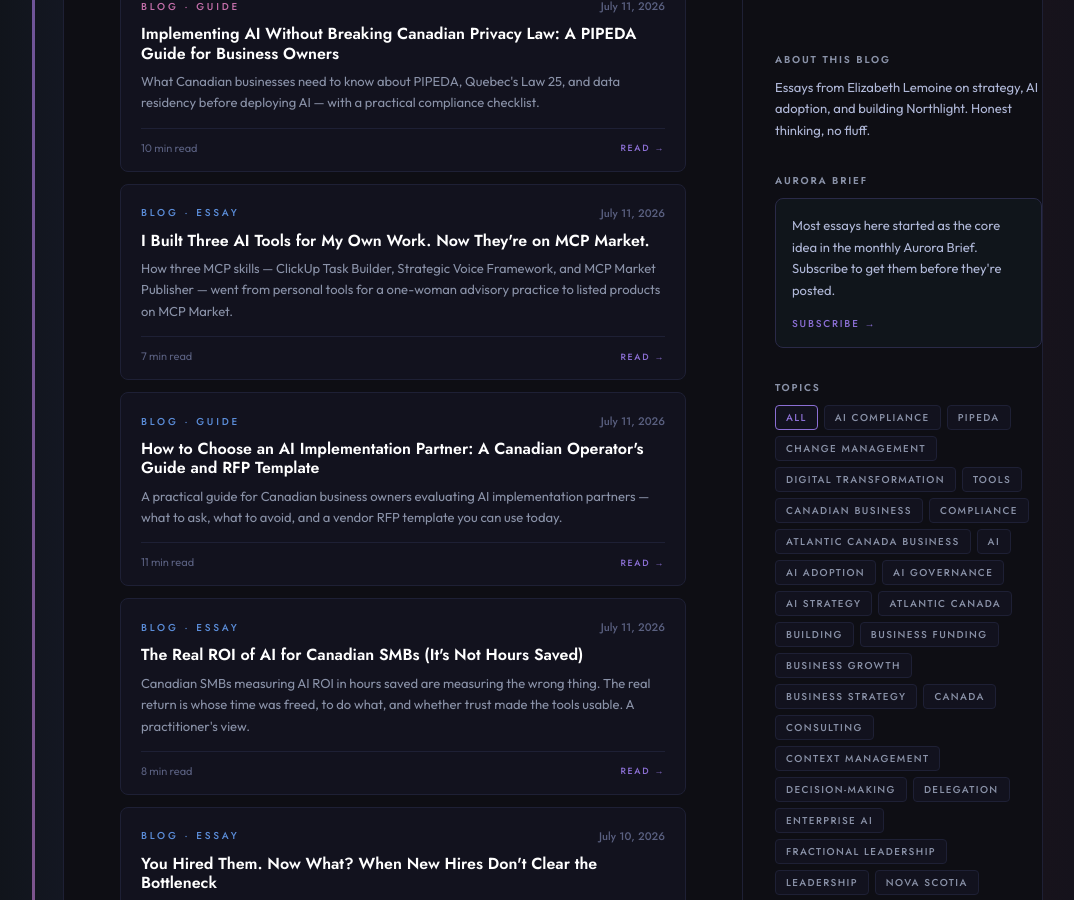
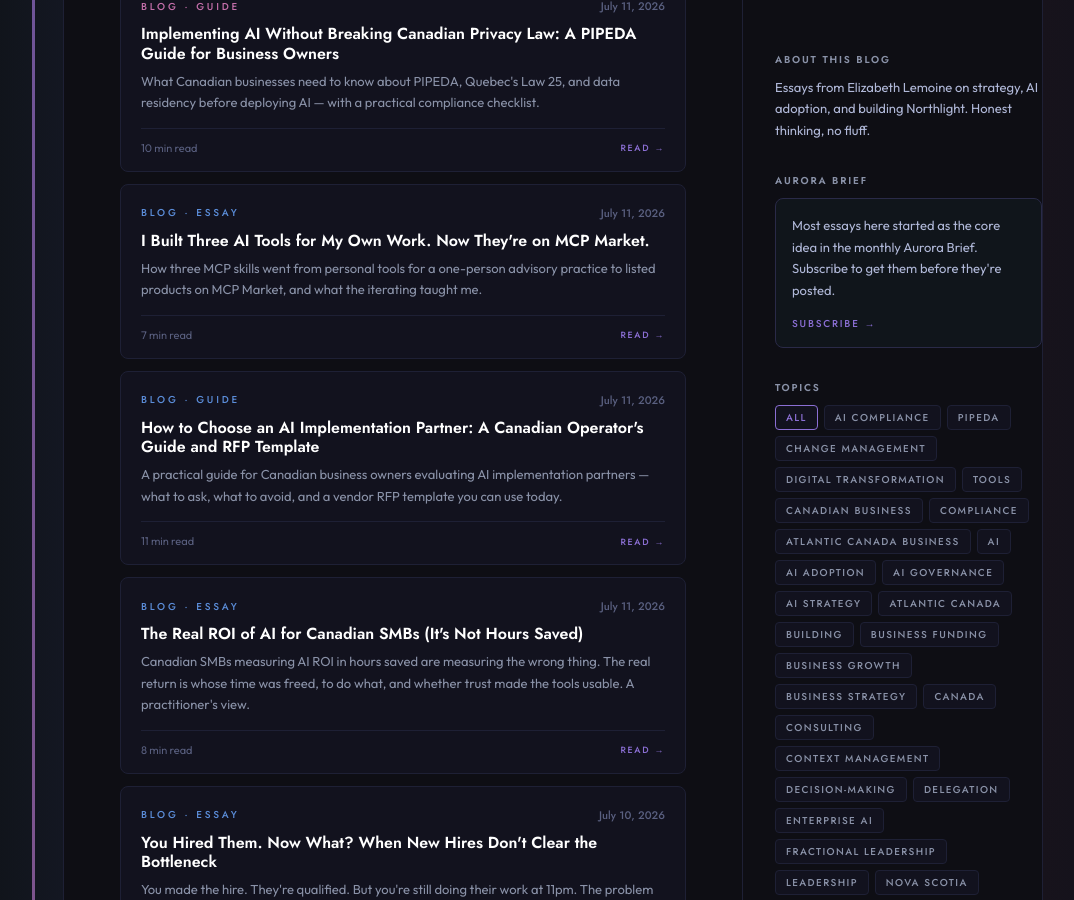
Before and after one commit to elizabethlemoine33-commits/bynorthlight-site, a Jekyll site: the page built from blog/index.html, in a window 1280 px wide and 900 px high, scrolled down 5912 px. Shown: the whole window, without its empty margins (87-1161 px from the left). Built offline with Jekyll 4.4.1, drawn with Linux system fonts in a browser that asks for light colours.

Commit message:
Blog: shorten meta description to 148 characters, add a second internal link (blog checks)
Co-Authored-By: Claude Sonnet 5.5 <noreply@anthropic.com>

```diff
--- a/blog/northlight-mcp-skills-market.md
+++ b/blog/northlight-mcp-skills-market.md
@@ -1,7 +1,7 @@
 ---
 layout: post
 title: "I Built Three AI Tools for My Own Work. Now They're on MCP Market."
-description: "How three MCP skills — ClickUp Task Builder, Strategic Voice Framework, and MCP Market Publisher — went from personal tools for a one-woman advisory practice to listed products on MCP Market."
+description: "How three MCP skills went from personal tools for a one-person advisory practice to listed products on MCP Market, and what the iterating taught me."
 og_title: "I Built Three AI Tools for My Own Work. Now They're on MCP Market."
 og_description: "ClickUp Task Builder, Strategic Voice Framework, and MCP Market Publisher — what each one does, why I built it, and what the iterative process actually looked like."
 date: 2026-07-11
```
Also changed, not shown: other parts of blog/northlight-mcp-skills-market.md (+1 -1 lines).
